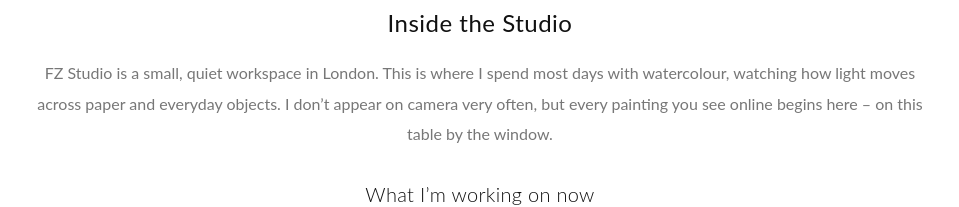
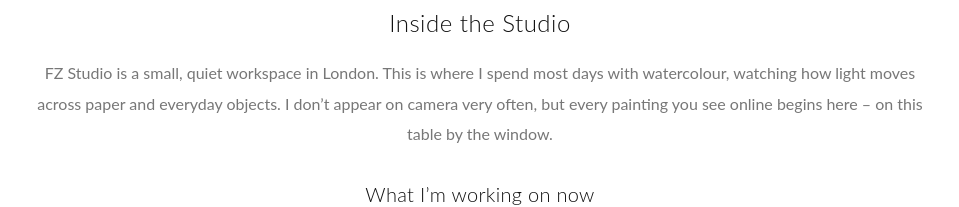
Before and after one commit to Leondecoding/Leondecoding.github.io, a Jekyll site: the page built from studio.html, in a window 1280 px wide. Shown: the part 418-625 px from the top of the page, without its empty margins (160-1119 px from the left). Built offline with Jekyll 4.4.1, drawn with Linux system fonts in a browser that asks for light colours.

Commit message:
Update studio.html

```diff
--- a/studio.html
+++ b/studio.html
@@ -23,7 +23,7 @@ permalink: /studio/
 #studio-page h1 {
   margin: 24px 0 16px;
   font-size: 1.5rem;      /* 跟 Our Story 的 h2 对齐 */
-  font-weight: 400;       /* 不要太粗，保持优雅 */
+  font-weight: 300;       /* 不要太粗，保持优雅 */
   text-transform: none;
   text-align: center;     /* 居中 */
   letter-spacing: 0.5px;
```
